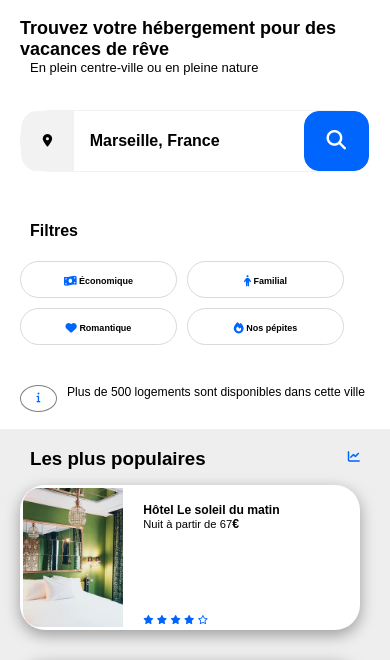
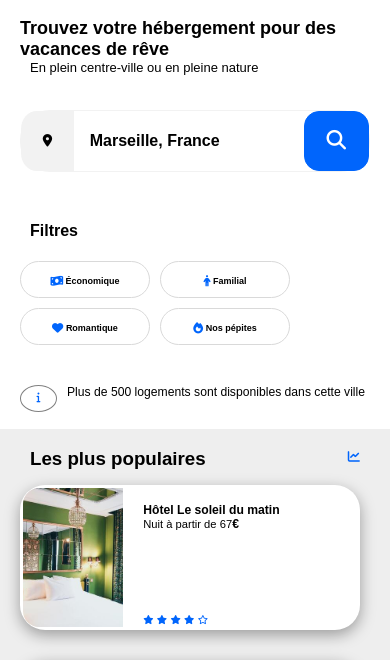
Before and after one commit to GumSurf/Booki, a plain HTML site: page index.html in a window 390 px wide. Shown: the part 113-773 px from the top of the page. Drawn offline with Linux system fonts and the light colour scheme.

Commit message:
Add: min width 320px et commentaires

```diff
--- a/CSS/style.css
+++ b/CSS/style.css
@@ -1,3 +1,4 @@
+/*Définition des couleurs*/
 :root
 {
     --background-color: #DEEBFF;
@@ -21,8 +22,6 @@ body
     padding: 0;
     border: 0;
     text-decoration: none;
-    /*padding-left: 30px;
-    padding-right: 50px;*/
 }
 
 /******HEADER******/
@@ -56,6 +55,7 @@ header
     margin-top: 0;
 }
 
+/*Nav bar composer de Hébergements et activités*/
 #lien_header li
 {
     height: 98%;
@@ -648,8 +648,6 @@ h3
         width: auto;
         margin-right: 0px;
         margin-bottom: 50px;
-        /*height: 252px;
-        width: 894px;*/
     }
 
     .box_pop
@@ -715,7 +713,7 @@ h3
         margin-left: auto;
         margin-top: 0;
         padding: 0;
-        min-width: 375px;
+        min-width: 320px;
         width: auto;
         font-size: medium;
     }
@@ -878,7 +876,7 @@ h3
     .filters li
     {
         height: auto;
-        width: 135px;
+        width: 108px;
         margin-bottom: 10px;
         margin-right: 10px;
         border-radius: 30px;
```
